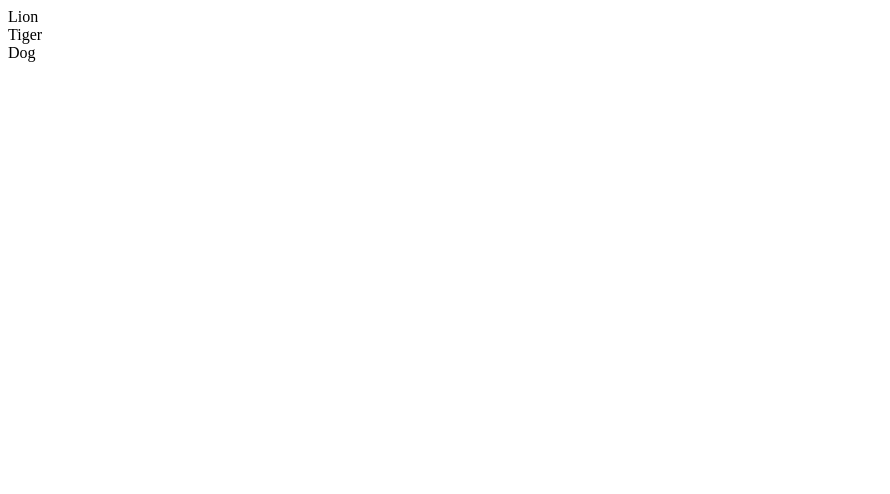
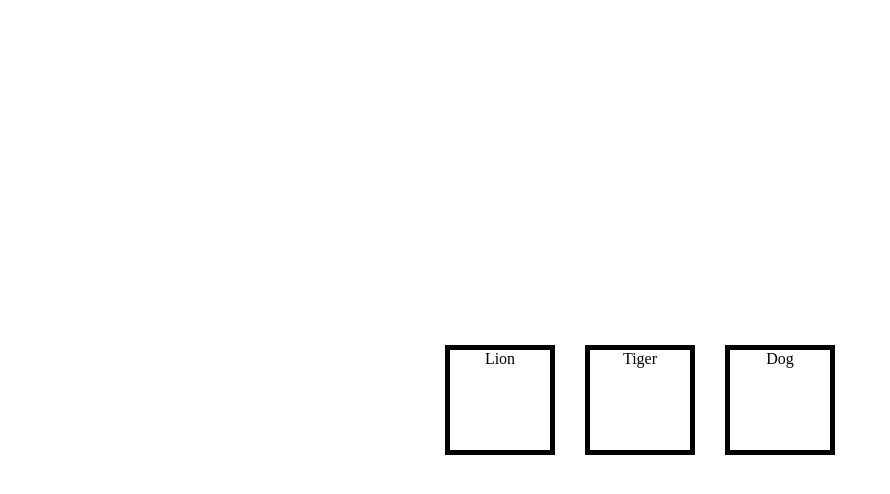
Before and after one commit to ksmithj94/Javascript-Projects-2023, a plain HTML site: page Audio Player/index.html in a window 1280 px wide. Shown: the whole page, without its empty margins (0-890 px from the left). Drawn offline with Linux system fonts and the light colour scheme.

Commit message:
updates to Anaiml Audio

```diff
--- a/Audio Player/index.html
+++ b/Audio Player/index.html
@@ -5,14 +5,14 @@
   <meta http-equiv="X-UA-Compatible" content="IE=edge">
   <meta name="viewport" content="width=device-width, initial-scale=1.0">
   <title>Animal Audio Player</title>
-  <link rel="stylesheet" href="">
+  <link rel="stylesheet" href="style.css">
 </head>
 <body>
-
-  <div class="lionClass">Lion</div>
-  <div class="tigerClass">Tiger</div>
-  <div class="dogClass">Dog</div>
-
+    <div class="container">
+    <div class="lionClass">Lion</div>
+    <div class="tigerClass">Tiger</div>
+    <div class="dogClass">Dog</div>
+  </div>
   <script src="scripts.js"></script>
 </body>
 </html>
--- a/Audio Player/scripts.js
+++ b/Audio Player/scripts.js
@@ -1,8 +1,20 @@
 const lion = document.querySelector(".lionClass");
 const tiger = document.querySelector(".tigerClass");
 const dog = document.querySelector(".dogClass");
+const lionSound = new Audio('/Audio Player/sounds/roaring_lion_sns.wav');
 
 lion.addEventListener("click", function(){
-    console.log("click");
+    console.log("lick lion");
+    lionSound.play();
   }
 );
+
+tiger.addEventListener("click", function(){
+  console.log("click tiger");
+  }
+);
+
+dog.addEventListener("click", function(){
+  console.log("click dog");
+  }
+);
--- a/Audio Player/style.css
+++ b/Audio Player/style.css
@@ -0,0 +1,36 @@
+* {
+  padding: 0;
+  margin: 0;
+}
+
+.container {
+  display: flex;
+  justify-content: center;
+  align-items: center;
+  text-align: center;
+  min-height: 100vh;
+}
+
+.lionClass {
+  margin: 20px;
+  width: 100px;
+  height: 100px;
+  outline: 5px solid black;
+  cursor: pointer;
+}
+
+.tigerClass {
+  margin: 20px;
+  width: 100px;
+  height: 100px;
+  outline: 5px solid black;
+  cursor: pointer;
+}
+
+.dogClass {
+  margin: 20px;
+  width: 100px;
+  height: 100px;
+  outline: 5px solid black;
+  cursor: pointer;
+}
```
Also changed, not shown: 1 other file.
